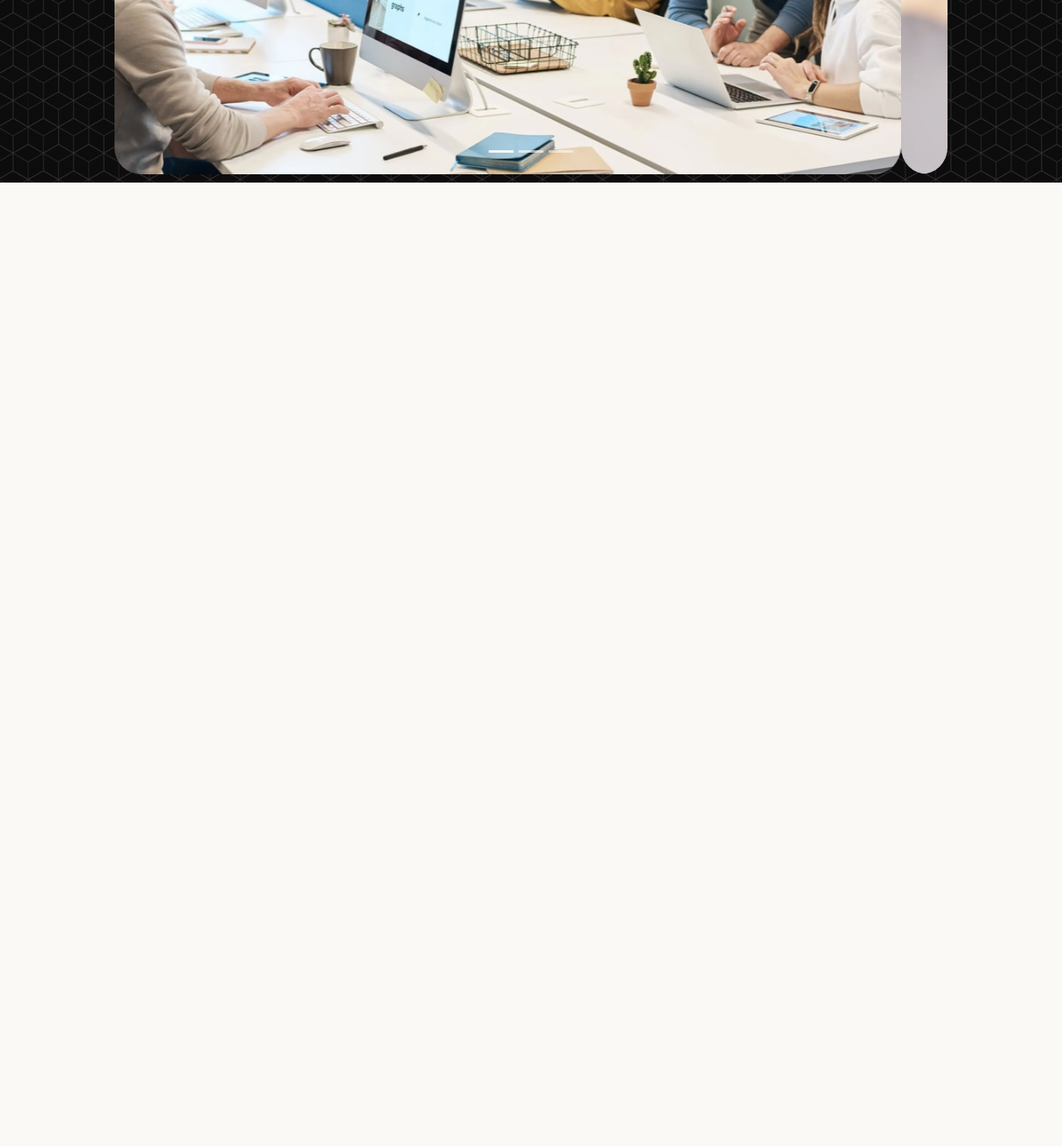
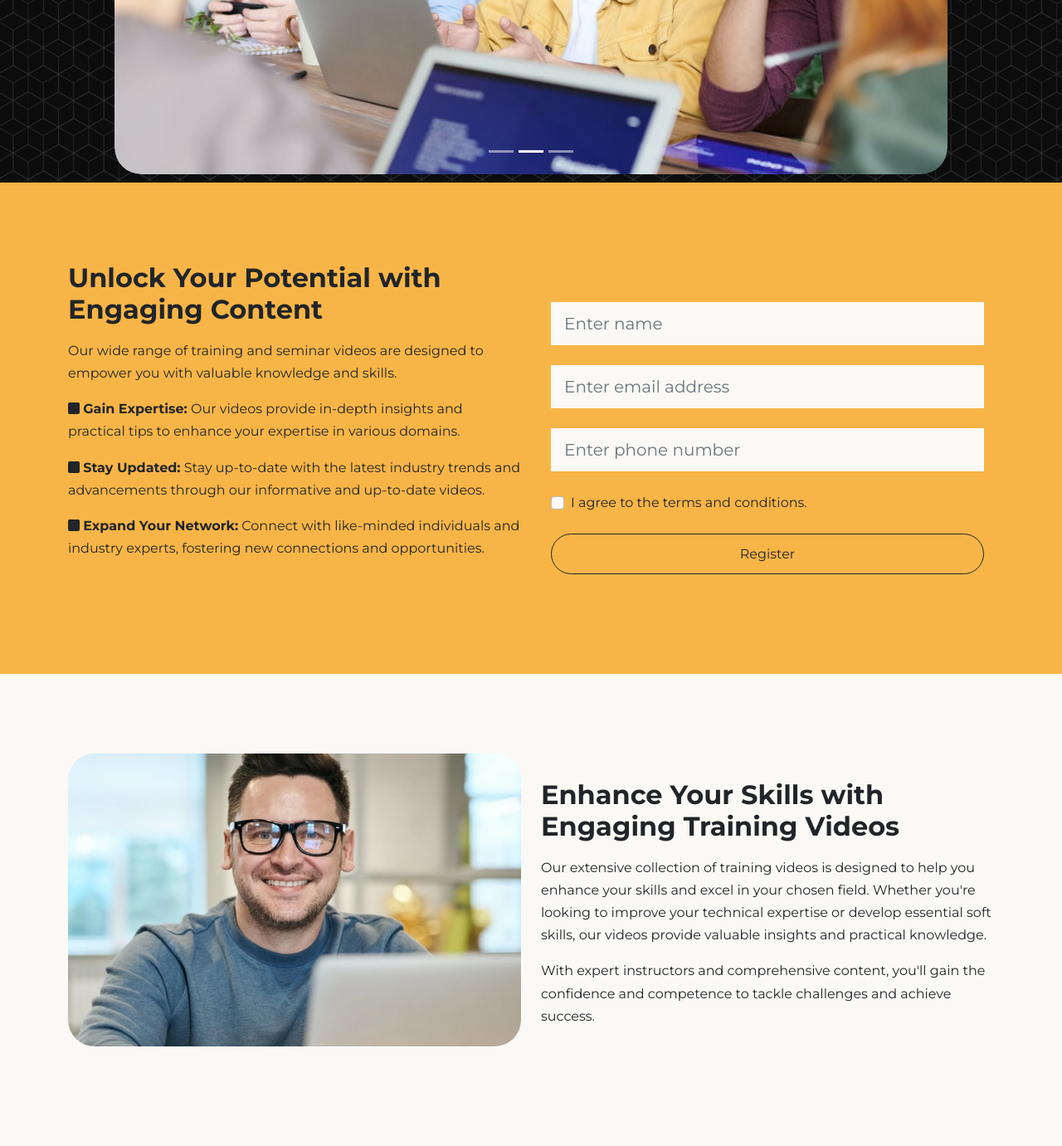
Before and after one commit to Moomins07/corso-website, a website: page index.html in a window 1280 px wide. Shown: the part 780-2161 px from the top of the page at 83% size. Before the commit the page ends 1000 px from the top, so only its background shows below. Drawn offline with nearby package versions, Linux system fonts and the light colour scheme; files that its build step writes are made by us from their sources.

Commit message:
Register area, nav scroll and details section complete

```diff
--- a/index.html
+++ b/index.html
@@ -166,6 +166,106 @@
       </div>
     </header>
 
+    <!-- Register -->
+    <section class="register bg-primary py-6 overflow-hidden">
+      <div class="container">
+        <div class="row">
+          <div class="col-lg-6">
+            <h2>Unlock Your Potential with Engaging Content</h2>
+            <p>
+              Our wide range of training and seminar videos are designed to
+              empower you with valuable knowledge and skills.
+            </p>
+
+            <ul class="list-unstyled vstack gap-3">
+              <li>
+                <i class="fas fa-square"></i>
+                <strong>Gain Expertise:</strong> Our videos provide in-depth
+                insights and practical tips to enhance your expertise in various
+                domains.
+              </li>
+              <li>
+                <i class="fas fa-square"></i>
+                <strong>Stay Updated:</strong> Stay up-to-date with the latest
+                industry trends and advancements through our informative and
+                up-to-date videos.
+              </li>
+              <li>
+                <i class="fas fa-square"></i>
+                <strong>Expand Your Network:</strong> Connect with like-minded
+                individuals and industry experts, fostering new connections and
+                opportunities.
+              </li>
+            </ul>
+          </div>
+          <div class="col-lg-6 p-4">
+            <form>
+              <div class="my-4">
+                <input
+                  type="text"
+                  class="form-control form-control-lg rounded-0 border-0"
+                  placeholder="Enter name"
+                />
+              </div>
+              <div class="my-4">
+                <input
+                  type="email"
+                  class="form-control form-control-lg rounded-0 border-0"
+                  placeholder="Enter email address"
+                />
+              </div>
+              <div class="my-4">
+                <input
+                  type="text"
+                  class="form-control form-control-lg rounded-0 border-0"
+                  placeholder="Enter phone number"
+                />
+              </div>
+              <div class="form-check">
+                <input type="checkbox" class="form-check-input" value="" />
+                <label for="terms" class="form-check-label">
+                  I agree to the terms and conditions.
+                </label>
+              </div>
+              <div class="d-grid mt-4">
+                <button class="btn btn-outline-dark">Register</button>
+              </div>
+            </form>
+          </div>
+        </div>
+      </div>
+    </section>
+
+    <!-- Details 1 -->
+    <section id="discover" class="details py-6 bg-light">
+      <div class="container">
+        <div class="row">
+          <div class="col-lg-6">
+            <img
+              src="images/instructor.jpg"
+              alt=""
+              class="img-fluid rounded-5 mb-4"
+            />
+          </div>
+          <div class="col-lg-6 d-flex flex-column justify-content-center">
+            <h2>Enhance Your Skills with Engaging Training Videos</h2>
+            <p>
+              Our extensive collection of training videos is designed to help
+              you enhance your skills and excel in your chosen field. Whether
+              you're looking to improve your technical expertise or develop
+              essential soft skills, our videos provide valuable insights and
+              practical knowledge.
+            </p>
+            <p>
+              With expert instructors and comprehensive content, you'll gain the
+              confidence and competence to tackle challenges and achieve
+              success.
+            </p>
+          </div>
+        </div>
+      </div>
+    </section>
+
     <script src="js/bootstrap.bundle.min.js"></script>
     <script src="js/script.js"></script>
   </body>
--- a/js/script.js
+++ b/js/script.js
@@ -1 +1,14 @@
 // Add custom JavaScript here
+function userScroll() {
+  const navbar = document.querySelector('.navbar');
+
+  window.addEventListener('scroll', () => {
+    if (window.scrollY > 50) {
+      navbar.classList.add('bg-dark');
+    } else {
+      navbar.classList.remove('bg-dark');
+    }
+  });
+}
+
+document.addEventListener('DOMContentLoaded', userScroll);
--- a/scss/styles.scss
+++ b/scss/styles.scss
@@ -14,6 +14,10 @@
   margin: 0 auto;
 }
 
+.navbar {
+  transition: all 0.3s ease-in-out;
+}
+
 @media (max-width: 992px) {
   .navbar {
     background: var(--bs-dark);
```
